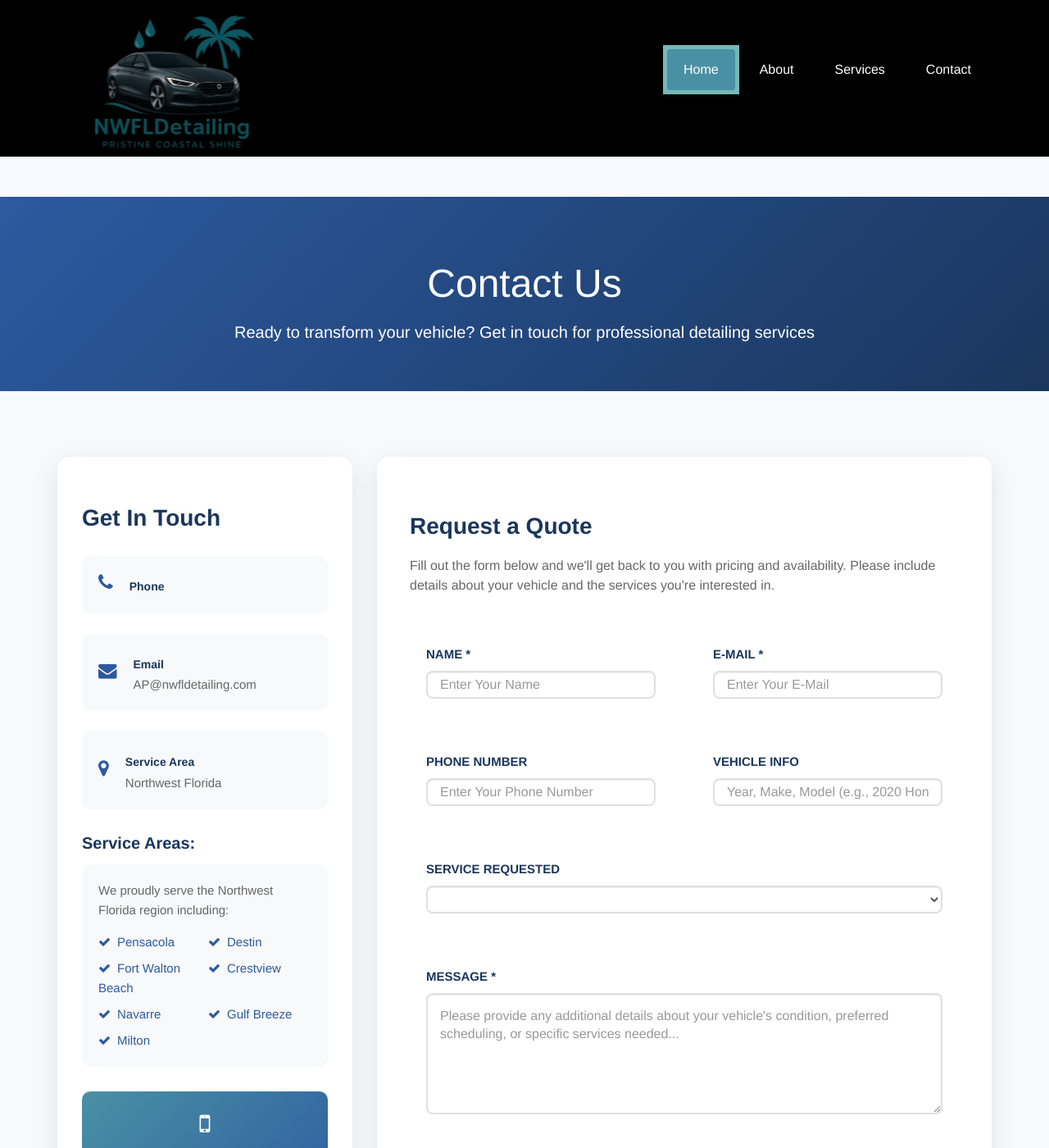
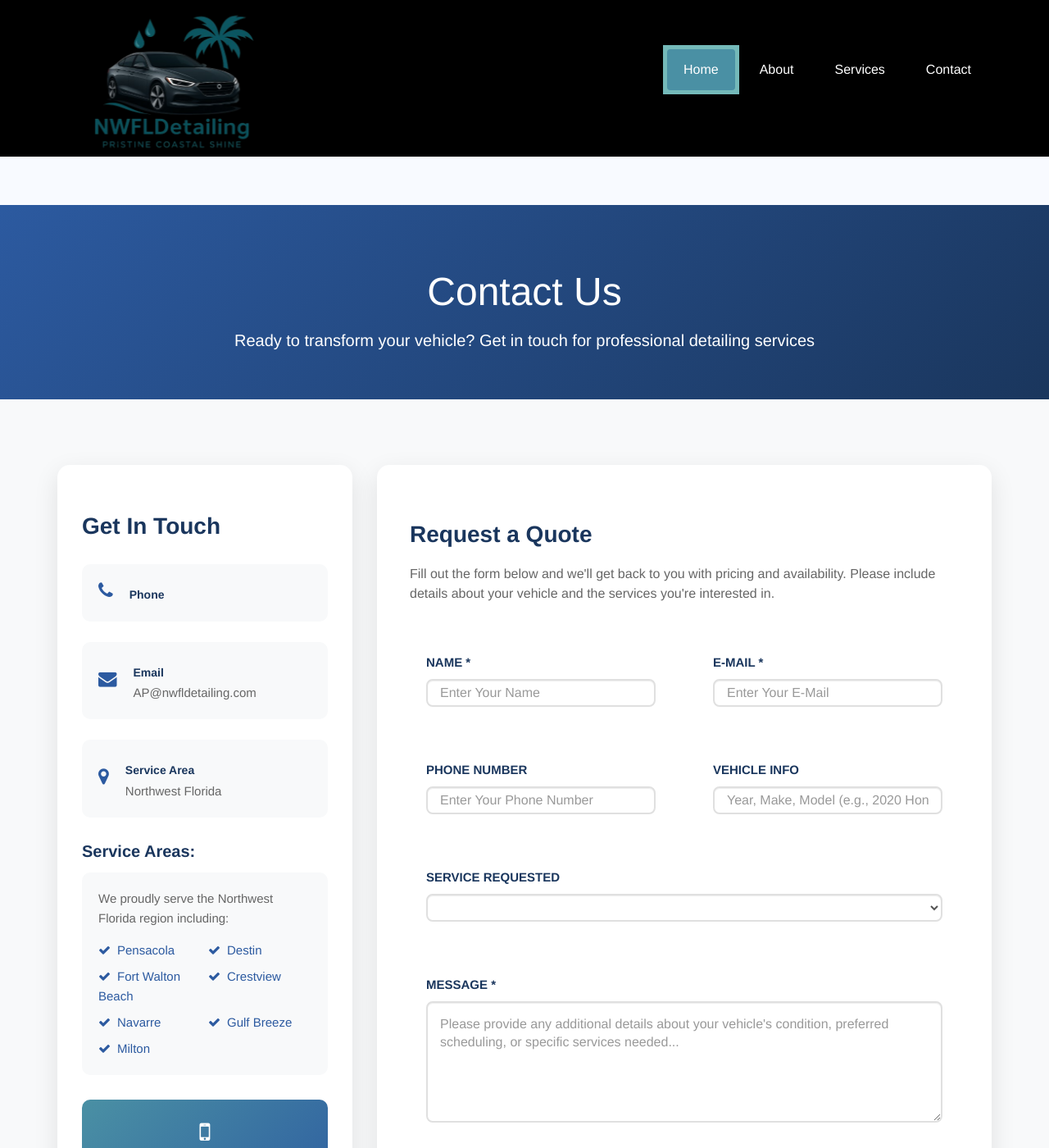
Before and after one commit to UnaffiliatedNetwork/nwfldetailing.github.io, a Jekyll site: the page built from contact.html, in a window 1280 px wide and 1400 px high. Shown: the whole window at 82% size. Built offline with Jekyll 4.4.1, drawn with Linux system fonts in a browser that asks for light colours.

```diff
--- a/_includes/header.html
+++ b/_includes/header.html
@@ -84,7 +84,7 @@
 
 /* Push content down to account for larger header */
 body {
-  padding-top: 200px;
+  padding-top: 210px;
 }
 
 /* Specific carousel positioning for homepage */
```
Also changed, not shown: 6 other files.
